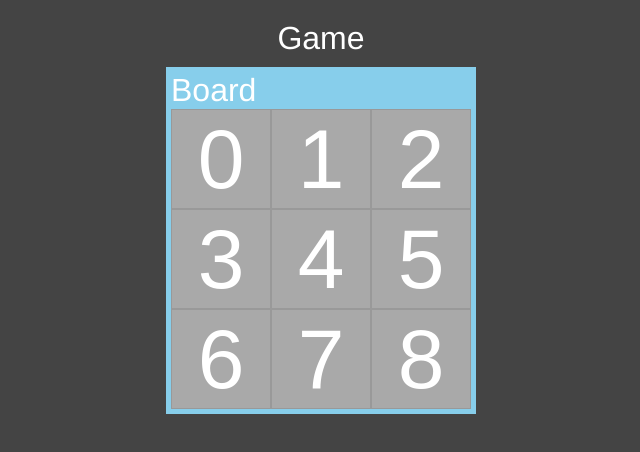
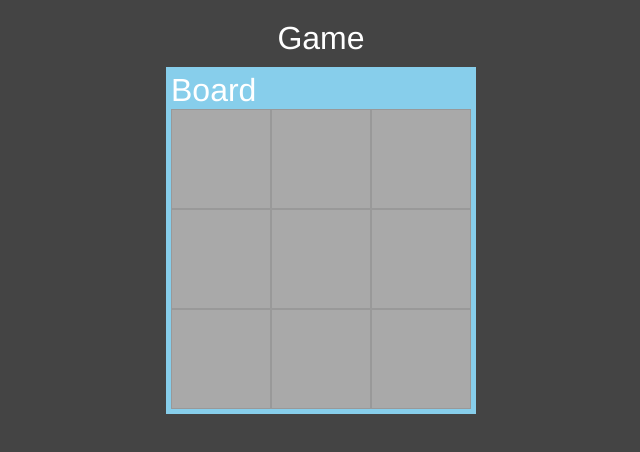
Before and after one commit to anjaplemenitas/react_tic-tac-toe, a React (Create React App) app: page / in a window 1280 px wide. Shown: the top 452 px of the page, without its empty margins (319-959 px from the left). Built offline with nearby package versions, Linux system fonts and the light colour scheme.

Commit message:
component state

```diff
--- a/src/index.js
+++ b/src/index.js
@@ -1,14 +1,16 @@
-import React from "react";
+import React, { useState } from "react";
 import ReactDOM from "react-dom";
 import './index.css';
 
 const Square = (props) => {
+  const [value, setValue] = useState(null);
+
   return (
     <button
       className="square"
-      onClick={() => alert(`square ${props.value} clicked`)}
+      onClick={() => setValue('X')}
     >
-      {props.value}
+      {value}
     </button>
   );
 };
@@ -16,7 +18,7 @@ const Square = (props) => {
 const Board = () => {
   const renderSquare = (i) => {
     return (
-      <Square value={i}/>
+      <Square/>
     );
   };
 
```
